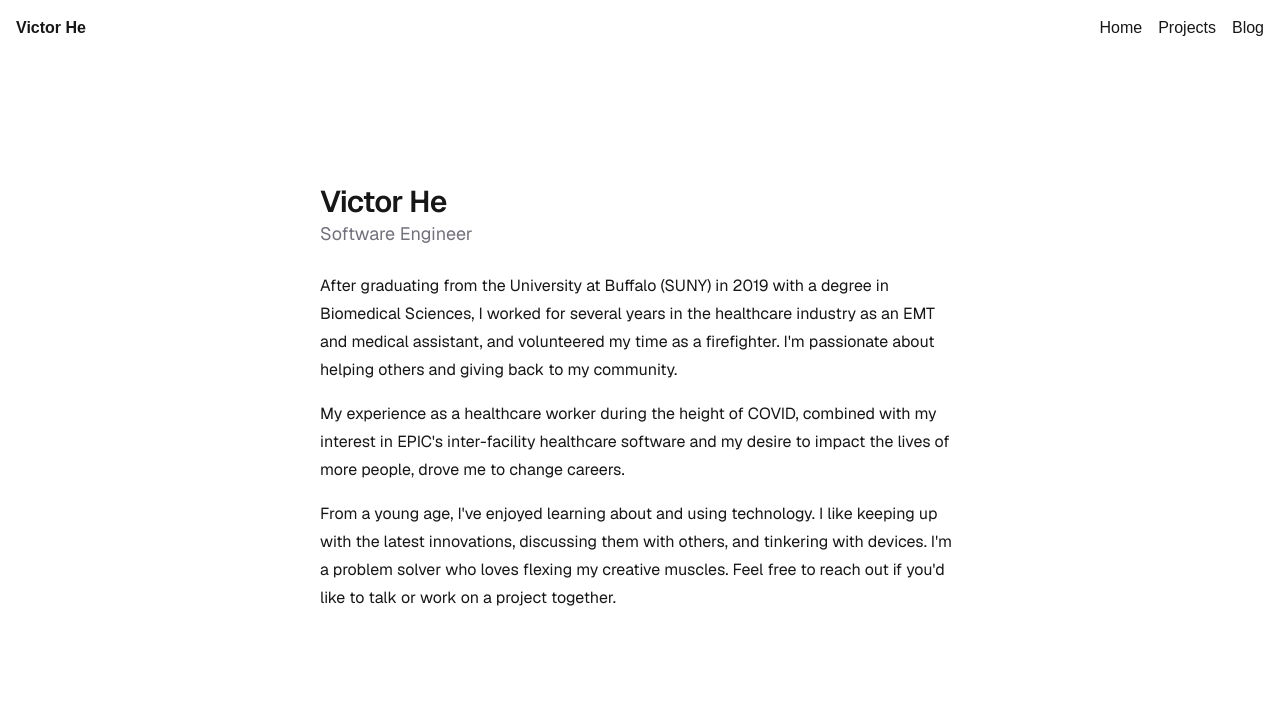
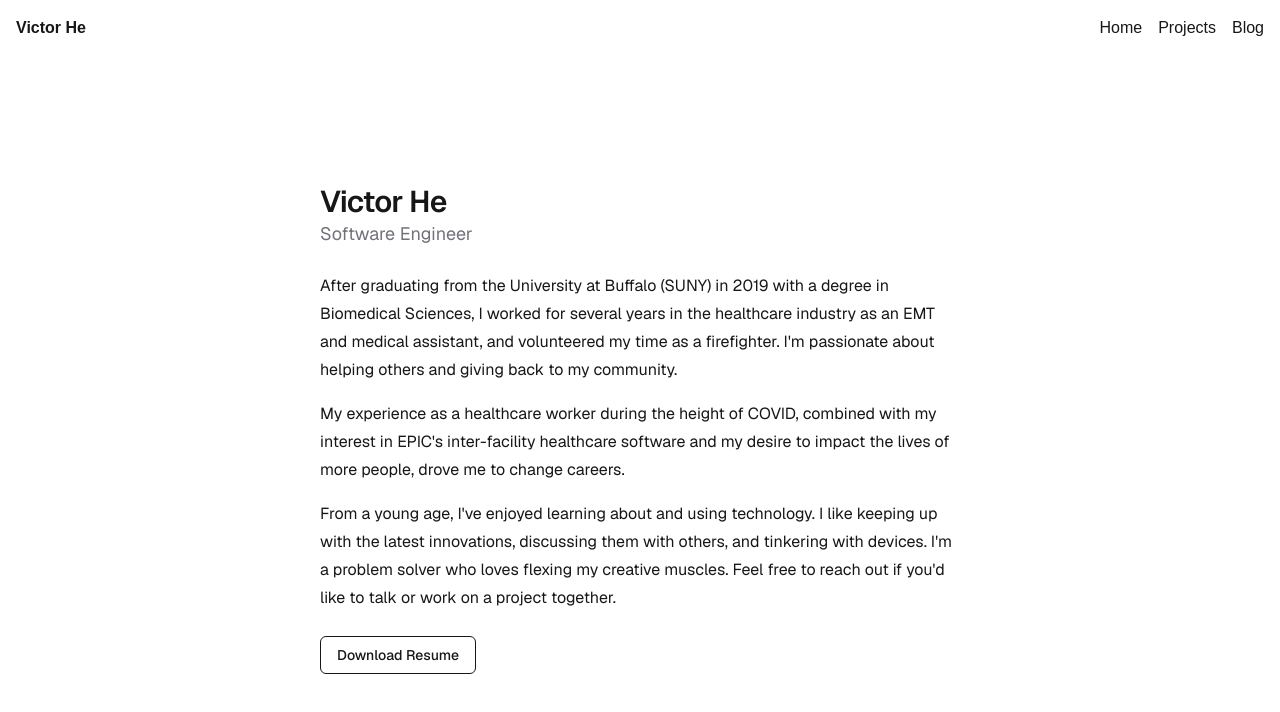
Before and after one commit to VictorHeDev/portfolio, a Next.js app: page / in a window 1280 px wide. Shown: the top 712 px of the page. Built offline with nearby package versions, Linux system fonts and the light colour scheme.

Commit message:
Add resume download btn

```diff
--- a/app/page.tsx
+++ b/app/page.tsx
@@ -28,6 +28,15 @@ export default function Home() {
                         a project together.
                     </p>
                 </div>
+                <div>
+                    <a
+                        href="/resume.pdf"
+                        download="Victor-He-Resume.pdf"
+                        className="inline-block rounded-md border border-current px-4 py-2 text-sm font-medium hover:opacity-70"
+                    >
+                        Download Resume
+                    </a>
+                </div>
             </main>
         </div>
     );
```
Also changed, not shown: 1 other file (tests, documents, lock files or other folders).
